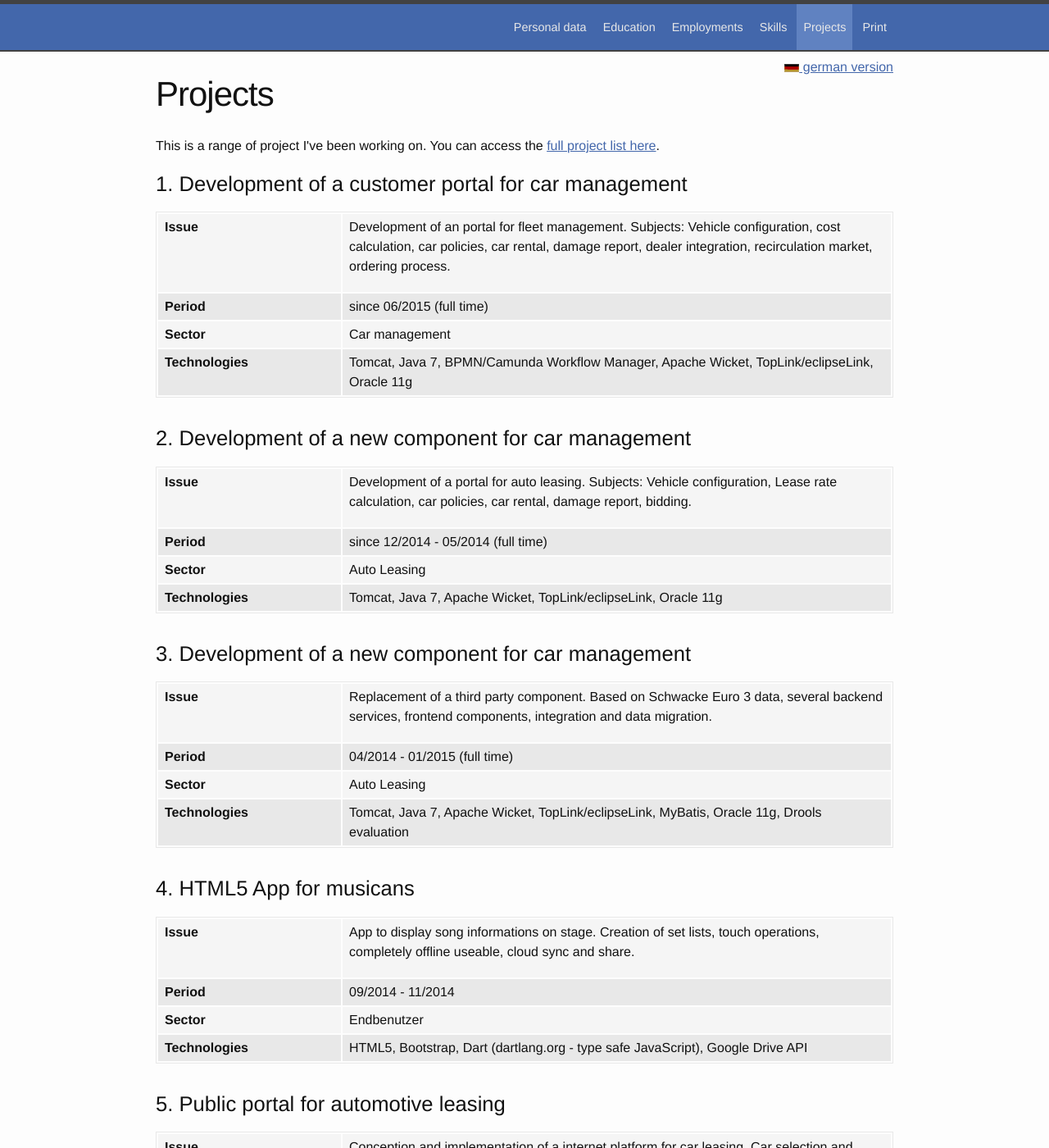
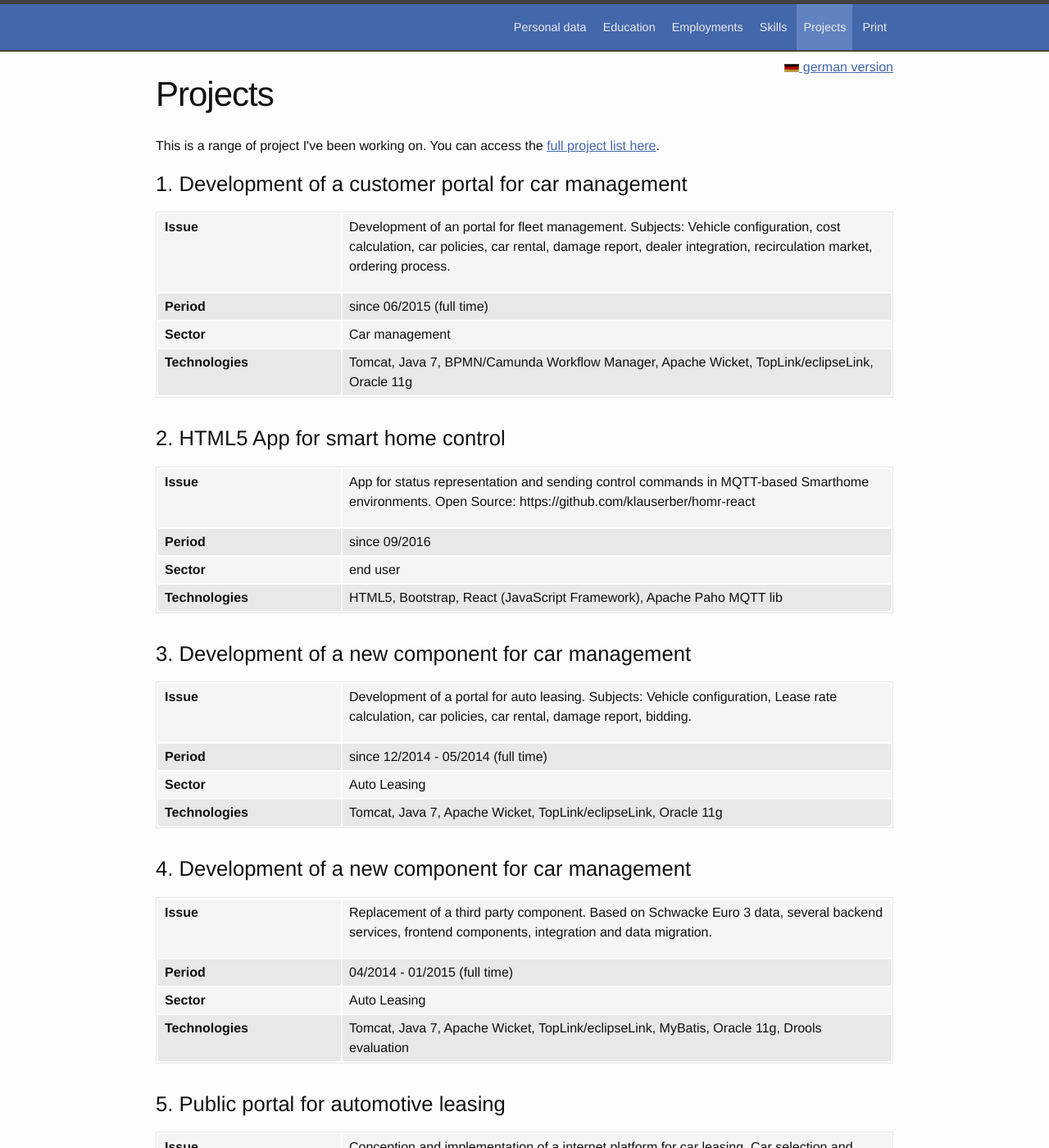
Before and after one commit to klauserber/klauserber.github.io, a Jekyll site: the page built from projects.html, in a window 1280 px wide and 1400 px high. Shown: the whole window at 82% size. Built offline with Jekyll 4.4.1, drawn with Linux system fonts in a browser that asks for light colours.

Commit message:
new project homr-react

```diff
--- a/_data/projects.yml
+++ b/_data/projects.yml
@@ -25,6 +25,33 @@
     damage report, dealer integration, recirculation market, ordering process.
 
   archived: 0
+
+# =========================================================
+# Project
+- title: HTML5 App zur Smarthome Steuerung
+  title_en: HTML5 App for smart home control
+# =========================================================
+
+  issue: |
+    App zur Statusdarstellung und zum Senden von Steuerbefehlen in MQTT basierten Smarthome Umgebungen.
+    Open Source: https://github.com/klauserber/homr-react
+
+  period: seit 09/2016
+
+  period_en: since 09/2016
+
+  sector: Endbenutzer
+
+  technic: HTML5, Bootstrap, React (JavaScript Framework), Apache Paho MQTT lib
+
+  issue_en: |
+    App for status representation and sending control commands in MQTT-based Smarthome environments.
+    Open Source: https://github.com/klauserber/homr-react
+
+  sector_en: end user
+
+  archived: 0
+
 # =========================================================
 # Project
 - title: Entwicklung eines Kundenportals mit dem Fokus Auto Leasing
@@ -101,11 +128,11 @@
   issue_en: |
     App to display song informations on stage. Creation of set lists, touch operations, completely offline useable, cloud sync and share.
 
-  sector_en:
+  sector_en: end user
 
   technic_en: HTML5, Bootstrap, Dart (dartlang.org - type safe JavaScript), Google Drive API
 
-  archived: 0
+  archived: 1
 
 
 
```
